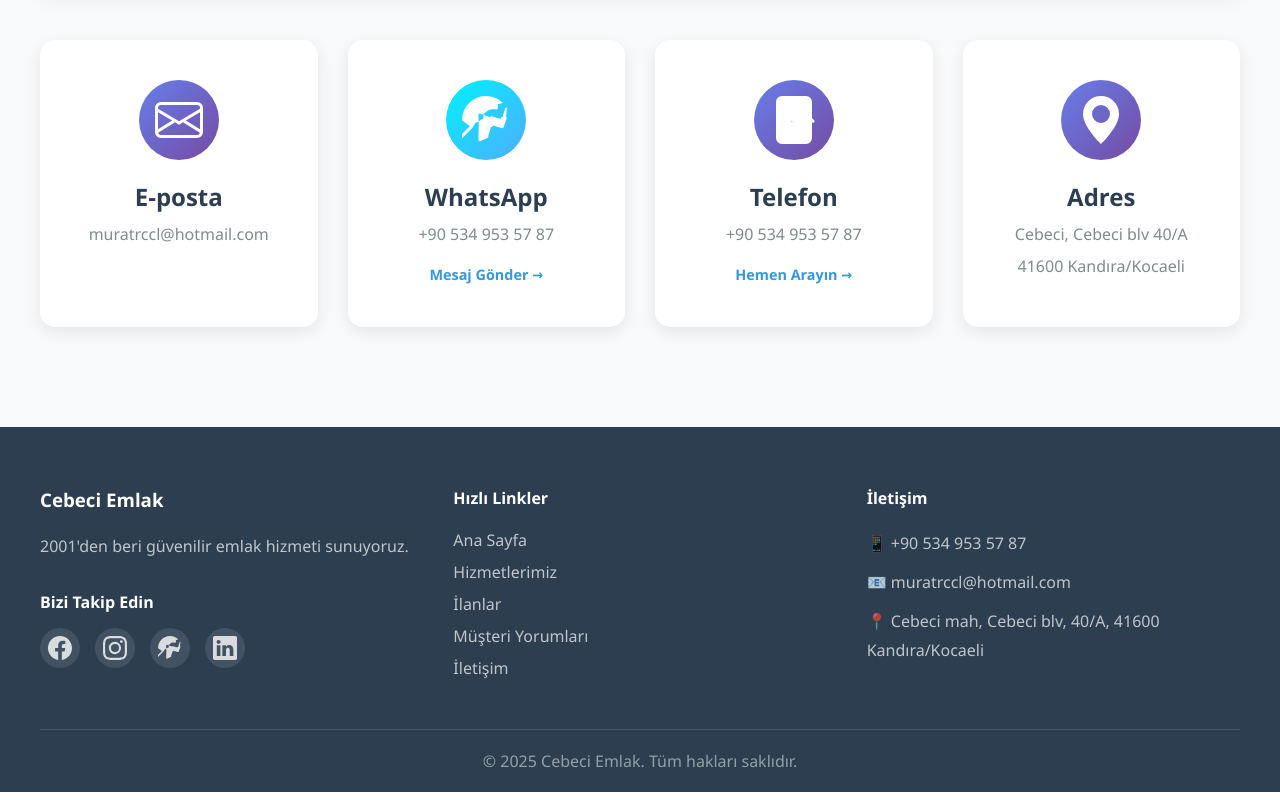
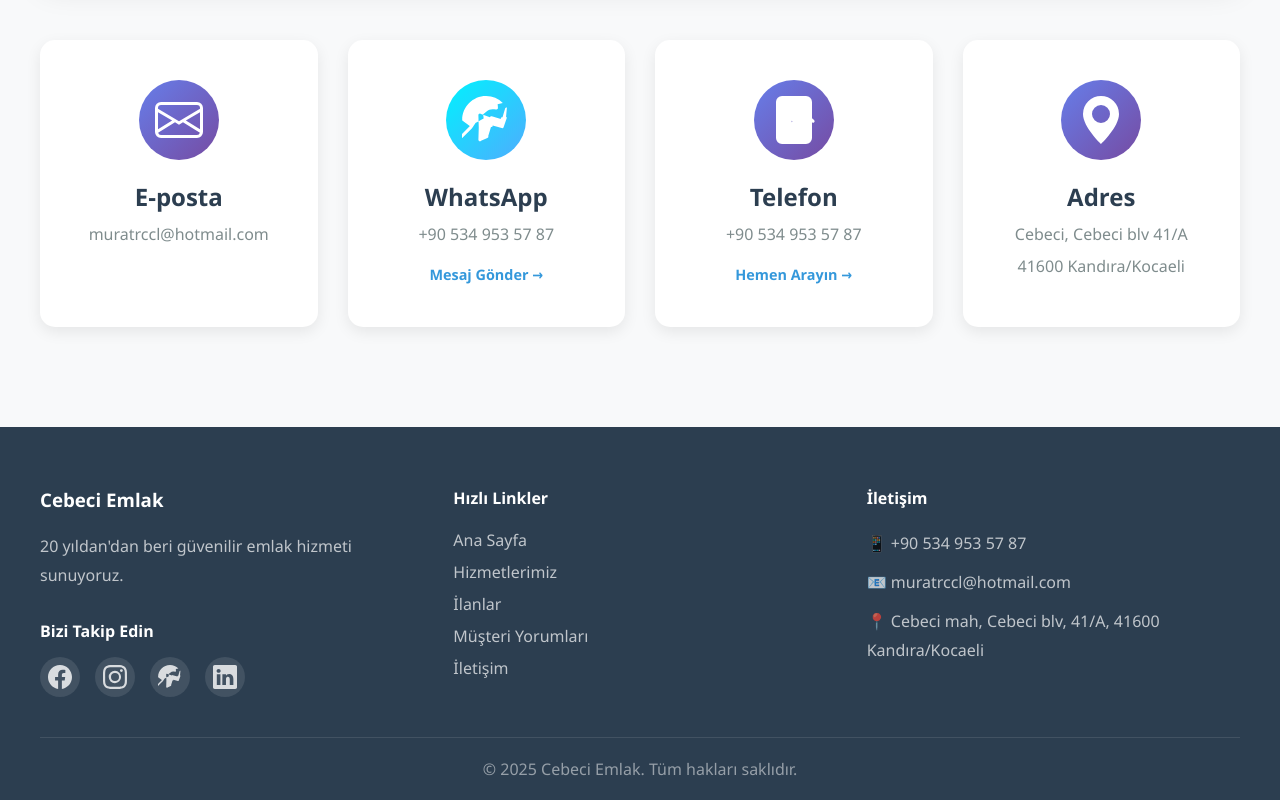
Before and after one commit to bahtyyarabayev/Cebeciemlak, a plain HTML site: page index.html in a window 1280 px wide. Shown: the part 3722-4522 px from the top of the page. Drawn offline with Linux system fonts and the light colour scheme.

Commit message:
Update index.html

```diff
--- a/index.html
+++ b/index.html
@@ -288,7 +288,7 @@
                         </svg>
                     </div>
                     <h3>Adres</h3>
-                    <p>Cebeci, Cebeci blv 40/A</p>
+                    <p>Cebeci, Cebeci blv 41/A</p>
                     <p>41600 Kandıra/Kocaeli</p>
                 </div>
             </div>
@@ -299,7 +299,7 @@
         <div class="footer-content">
             <div class="footer-section">
                 <h3>Cebeci Emlak</h3>
-                <p data-tr="2001'den beri güvenilir emlak hizmeti sunuyoruz." data-en="We have been providing trusted real estate services since 2001.">2001'den beri güvenilir emlak hizmeti sunuyoruz.</p>
+                <p data-tr="20 yıldan'dan beri güvenilir emlak hizmeti sunuyoruz." data-en="We have been providing trusted real estate services since 2001.">2001'den beri güvenilir emlak hizmeti sunuyoruz.</p>
 
                 <div class="social-media">
                     <h4 data-tr="Bizi Takip Edin" data-en="Follow Us">Bizi Takip Edin</h4>
@@ -341,7 +341,7 @@
                 <h4 data-tr="İletişim" data-en="Contact">İletişim</h4>
                 <p>📱 +90 534 953 57 87</p>
                 <p>📧 muratrccl@hotmail.com</p>
-                <p>📍 Cebeci mah, Cebeci blv, 40/A, 41600 Kandıra/Kocaeli</p>
+                <p>📍 Cebeci mah, Cebeci blv, 41/A, 41600 Kandıra/Kocaeli</p>
             </div>
         </div>
         <div class="footer-bottom">
```
